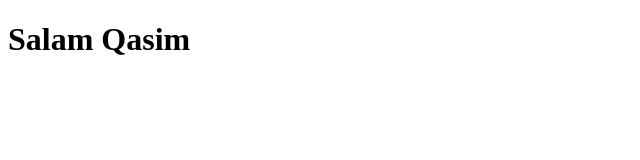
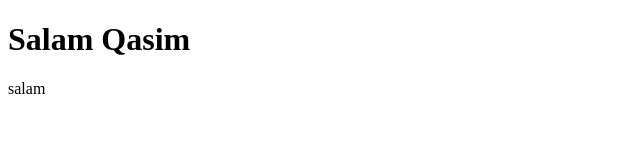
Before and after one commit to Qasim781/test1, a plain HTML site: page index.html in a window 1280 px wide. Shown: the full height of the page, 0-640 px from the left. Drawn offline with Linux system fonts and the light colour scheme.

Commit message:
span elave etdim

```diff
--- a/index.html
+++ b/index.html
@@ -8,5 +8,6 @@
 </head>
 <body>
     <h1>Salam Qasim</h1>
+    <span>salam</span>
 </body>
 </html>
```
